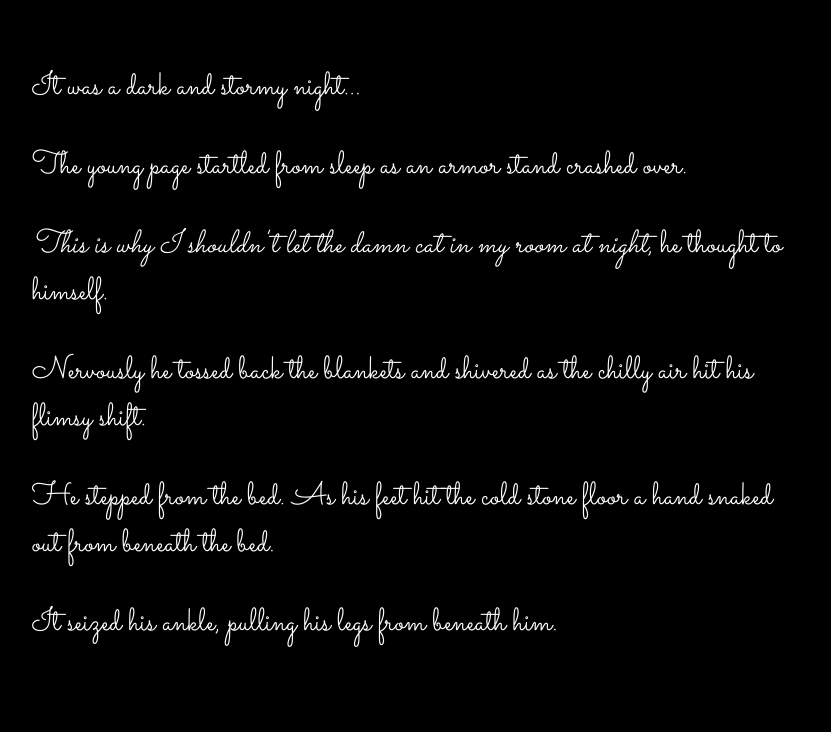
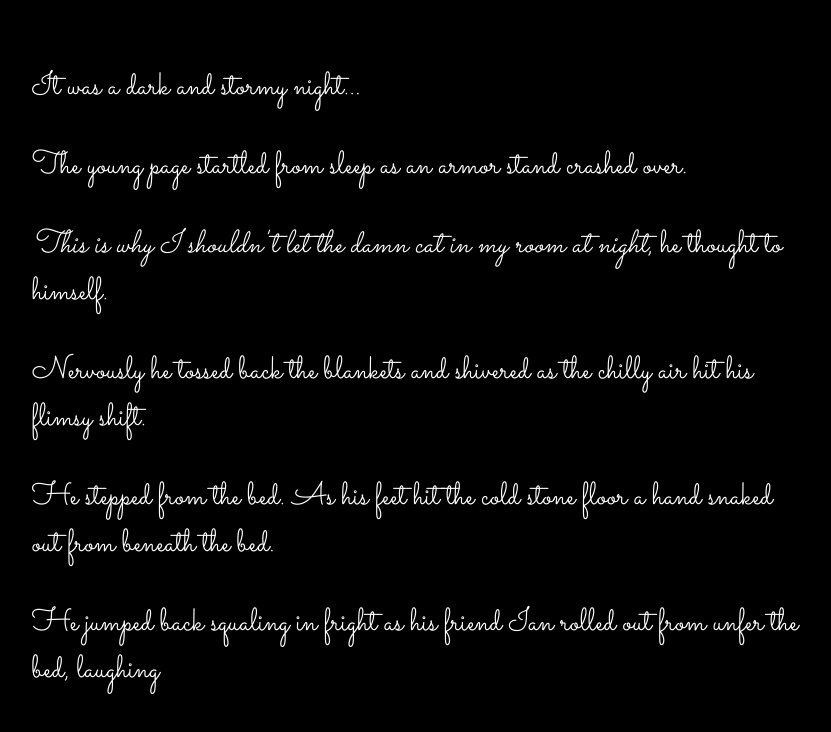
Before and after one commit to VoijaRisa/fireside-story, a plain HTML site: page index.html in a window 1280 px wide. Shown: the whole page, without its empty margins (224-1055 px from the left). Drawn offline with Linux system fonts and the light colour scheme.

Commit message:
added line

```diff
--- a/index.html
+++ b/index.html
@@ -9,6 +9,6 @@
     <p><em>This is why I shouldn't let the damn cat in my room at night</em>, he thought to himself.</p>
     <p>Nervously he tossed back the blankets and shivered as the chilly air hit his flimsy shift.</p>
     <p>He stepped from the bed. As his feet hit the cold stone floor a hand snaked out from beneath the bed.</p>
-    <p>It seized his ankle, pulling his legs from beneath him.</p>
+    <p>He jumped back squaling in fright as his friend Ian rolled out from unfer the bed, laughing</p>
   </body>
 </html>
```
